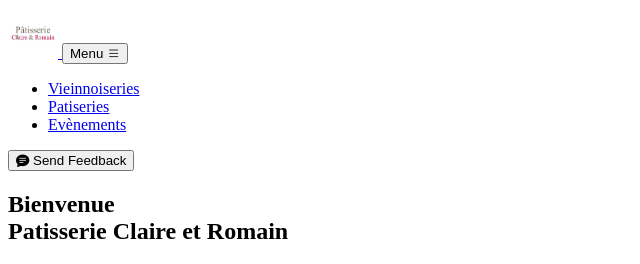
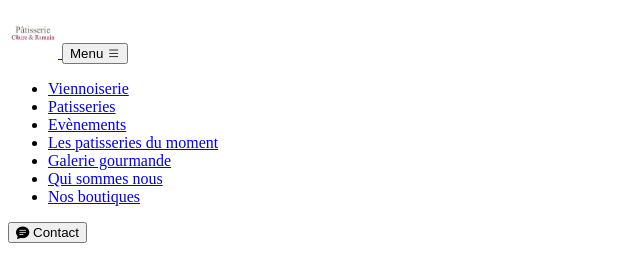
Before and after one commit to adelinelucas/Patisserie_CR, a Symfony app: template templates/home/index.html.twig in a window 1280 px wide. Shown: the top 264 px of the page, without its empty margins (0-640 px from the left). Run offline with Twig, Linux system fonts and the light colour scheme; the template is opened without the code that fills it, so the values that code supplies are empty; some libraries are stand-ins or nearby versions.

Commit message:
mise à jour navbar

```diff
--- a/src/Controller/BlogpostController.php
+++ b/src/Controller/BlogpostController.php
@@ -18,8 +18,7 @@ class BlogpostController extends AbstractController
         Request $request,
         BlogpostRepository $blogpostRepository,
         PaginatorInterface $paginator
-    ): Response
-    {
+    ): Response {
         $data = $blogpostRepository->findAll();
 
         $actualites = $paginator->paginate(
--- a/src/Controller/PatisserieController.php
+++ b/src/Controller/PatisserieController.php
@@ -18,7 +18,7 @@ class PatisserieController extends AbstractController
         Request $request,
         PatisserieRepository $patisserieRepository,
         PaginatorInterface $paginator
-    ): Response{
+    ): Response {
         $data = $patisserieRepository->findAll();
 
         $patisseries = $paginator->paginate(
--- a/templates/base/nav.html.twig
+++ b/templates/base/nav.html.twig
@@ -10,14 +10,18 @@
         </button>
         <div class="collapse navbar-collapse" id="navbarResponsive">
             <ul class="navbar-nav ms-auto me-4 my-3 my-lg-0">
-                <li class="nav-item"><a class="nav-link me-lg-3" href="#features">Vieinnoiseries</a></li>
-                <li class="nav-item"><a class="nav-link me-lg-3" href="#download">Patiseries</a></li>
-                <li class="nav-item"><a class="nav-link me-lg-3" href="#download">Evènements</a></li>
+                <li class="nav-item"><a class="nav-link me-lg-3" href="{{path('realisations')}}">Viennoiserie</a></li>
+                <li class="nav-item"><a class="nav-link me-lg-3" href="{{path('realisations')}}">Patisseries</a></li>
+                <li class="nav-item"><a class="nav-link me-lg-3" href="{{path('realisations')}}">Evènements</a></li>
+                <li class="nav-item"><a class="nav-link me-lg-3" href="{{path('actualites')}}">Les patisseries du moment</a></li>
+                <li class="nav-item"><a class="nav-link me-lg-3" href="{{path('realisations')}}">Galerie gourmande</a></li>
+                <li class="nav-item"><a class="nav-link me-lg-3" href="{{path('realisations')}}">Qui sommes nous</a></li>
+                <li class="nav-item"><a class="nav-link me-lg-3" href="{{path('realisations')}}">Nos boutiques</a></li>
             </ul>
             <button class="btn btn-primary rounded-pill px-3 mb-2 mb-lg-0" data-bs-toggle="modal" data-bs-target="#feedbackModal">
                 <span class="d-flex align-items-center">
                     <i class="bi-chat-text-fill me-2"></i>
-                    <span class="small">Send Feedback</span>
+                    <span class="small">Contact</span>
                 </span>
             </button>
         </div>
```
